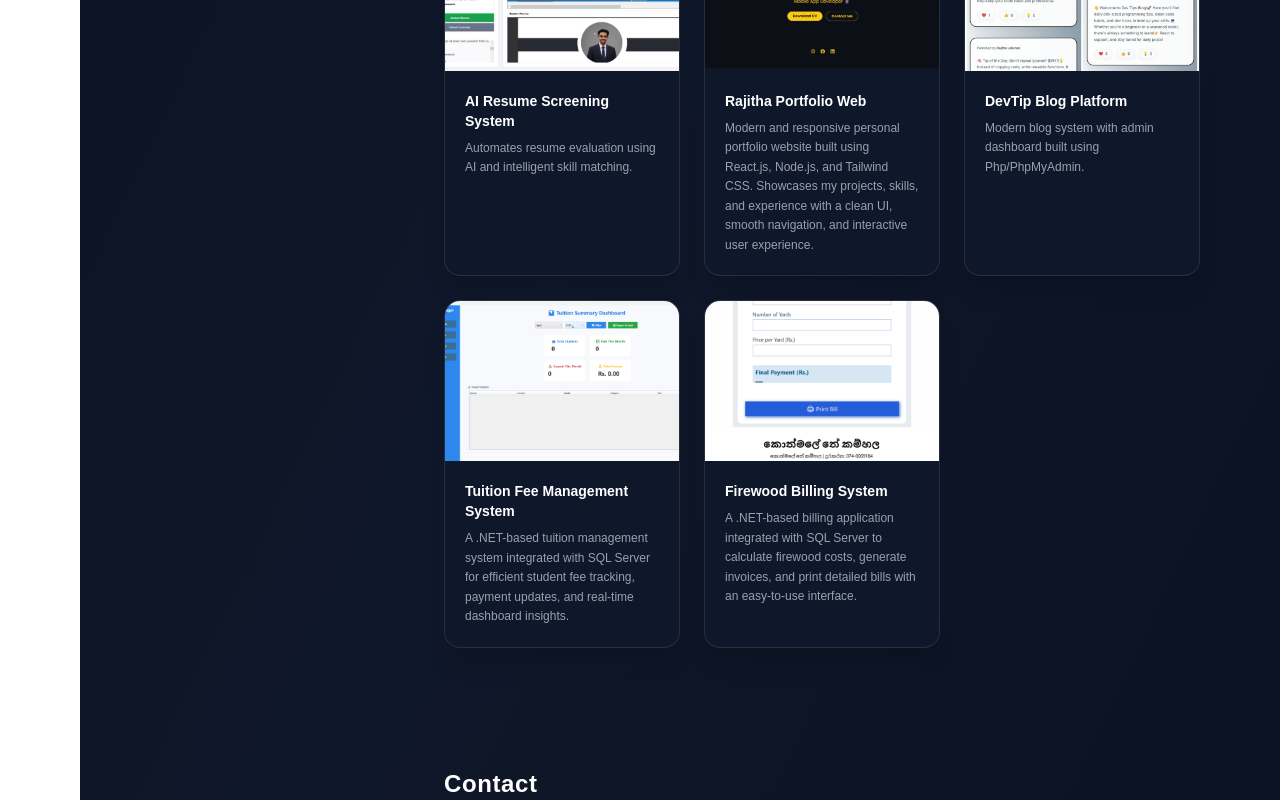
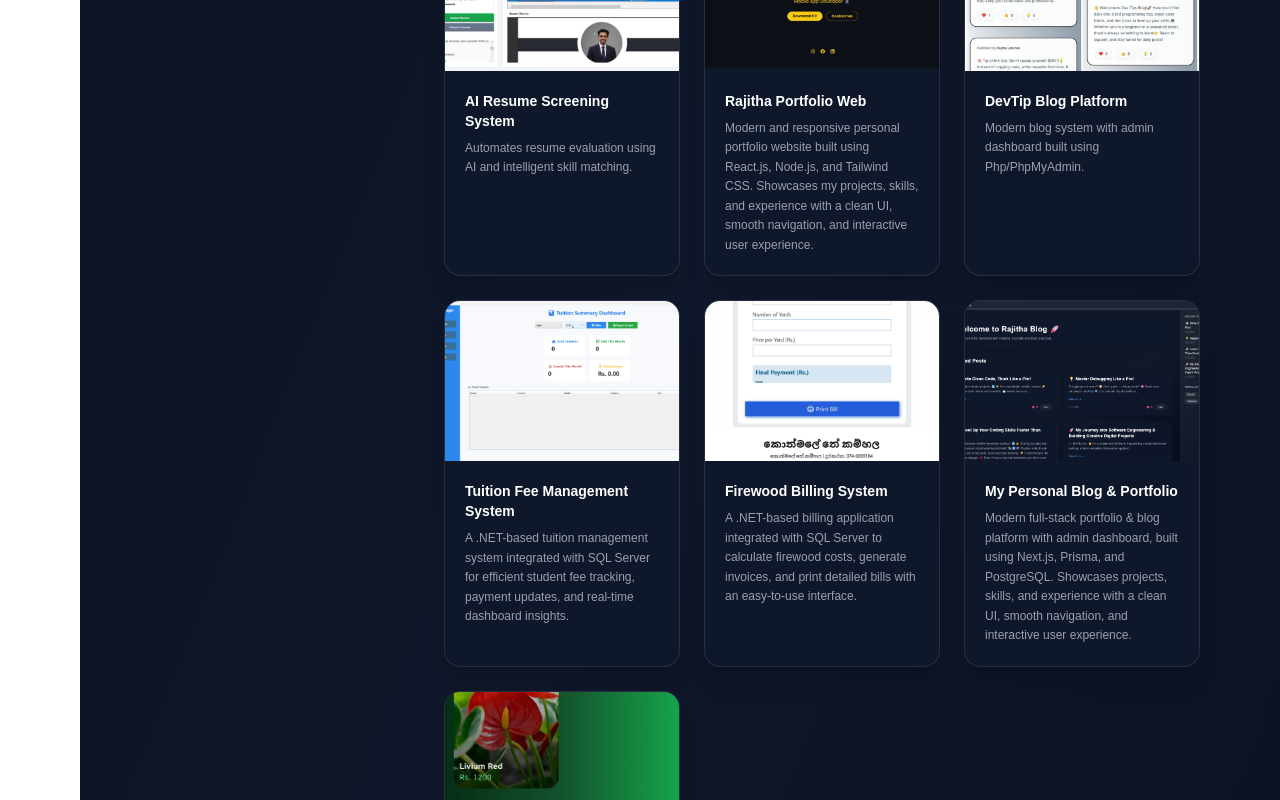
Before and after one commit to 920Rajitha/rajitha-blog, a Next.js app: page /about in a window 1280 px wide. Shown: the part 1252-2052 px from the top of the page. Built offline with nearby package versions, Linux system fonts and the light colour scheme.

Commit message:
Add new project

```diff
--- a/app/about/page.js
+++ b/app/about/page.js
@@ -266,6 +266,20 @@ const handleSubmit = async (e) => {
         image: "/projects/print.png",
 
       },
+      {
+        title: "My Personal Blog & Portfolio",
+        desc: "Modern full-stack portfolio & blog platform with admin dashboard, built using Next.js, Prisma, and PostgreSQL. Showcases projects, skills, and experience with a clean UI, smooth navigation, and interactive user experience.",
+        icon: <FaBlog />,
+        image: "/projects/blog.png",
+
+      },
+      {
+        title: "Flutter mobile app for anthurium plant sales",
+        desc: "Developed a Flutter mobile app for anthurium plant sales with real-time updates powered by Firebase. Features include categorized browsing, detailed plant views, WhatsApp-based ordering, and an admin panel for live data management.",
+        icon: <FaBlog />,
+        image: "/projects/anthurim.jpeg",
+
+      },
     ].map((p, i) => (
       <div
         key={i}
```
Also changed, not shown: public/projects/anthurim.jpeg (added), public/projects/blog.png (added).
